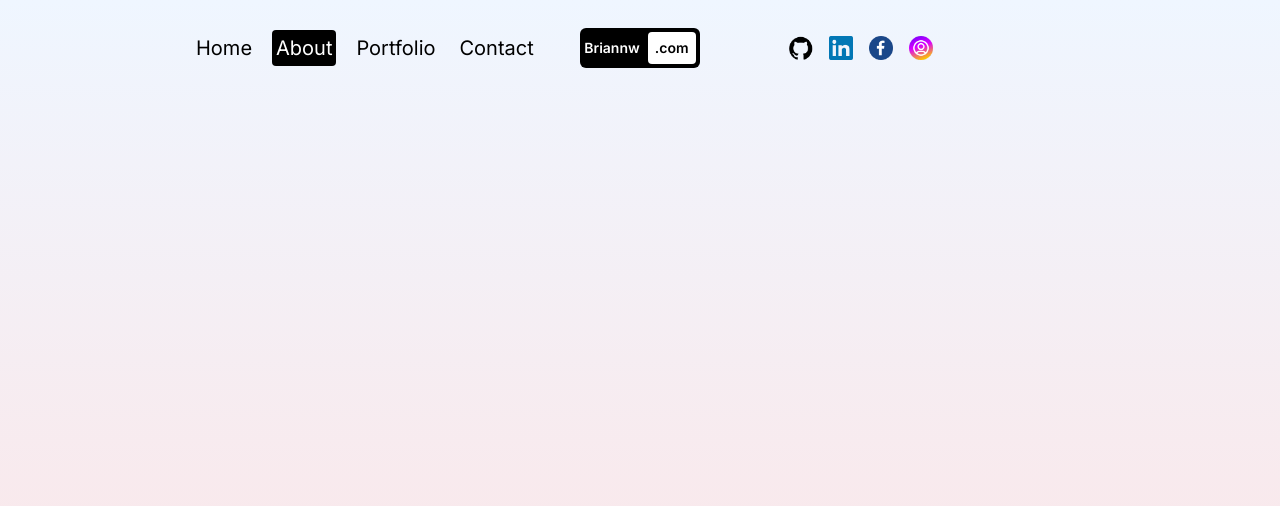
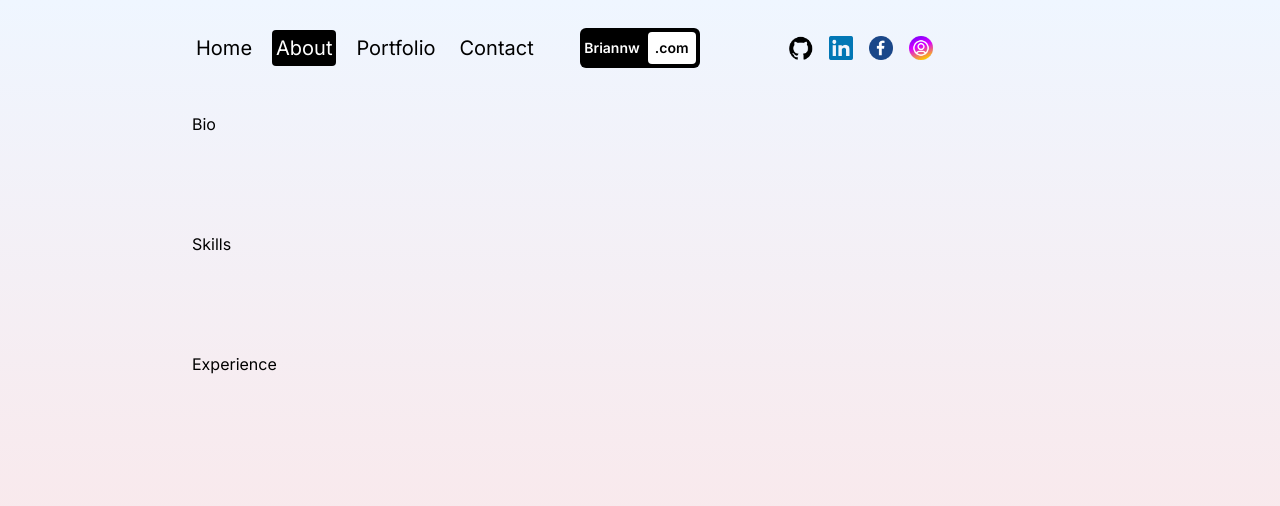
Before and after one commit to BrianNW/framer-portfolio01, a Next.js app: page /about in a window 1280 px wide. Shown: the top 506 px of the page. Built offline with nearby package versions, Linux system fonts and the light colour scheme.

Commit message:
Add container titles

```diff
--- a/src/app/about/page.jsx
+++ b/src/app/about/page.jsx
@@ -15,11 +15,11 @@ const AboutPage = () => {
             {/* TEXT CONTAINER */}
             <div className="p-4 sm:px-8 md:px-12 lg:px-20 xl:px-48 flex flex-col gap-24">
                 {/* BIOGRAPHY CONTAINER */}
-                <div className=""></div>
+                <div className="">Bio</div>
                 {/* SKILLS CONTAINER */}
-                <div className=""></div>
+                <div className="">Skills</div>
                 {/* EXPERIENCE CONTAINER */}
-                <div className=""></div>
+                <div className="">Experience</div>
             </div>
 
             {/* SVG CONTAINER */}
```
